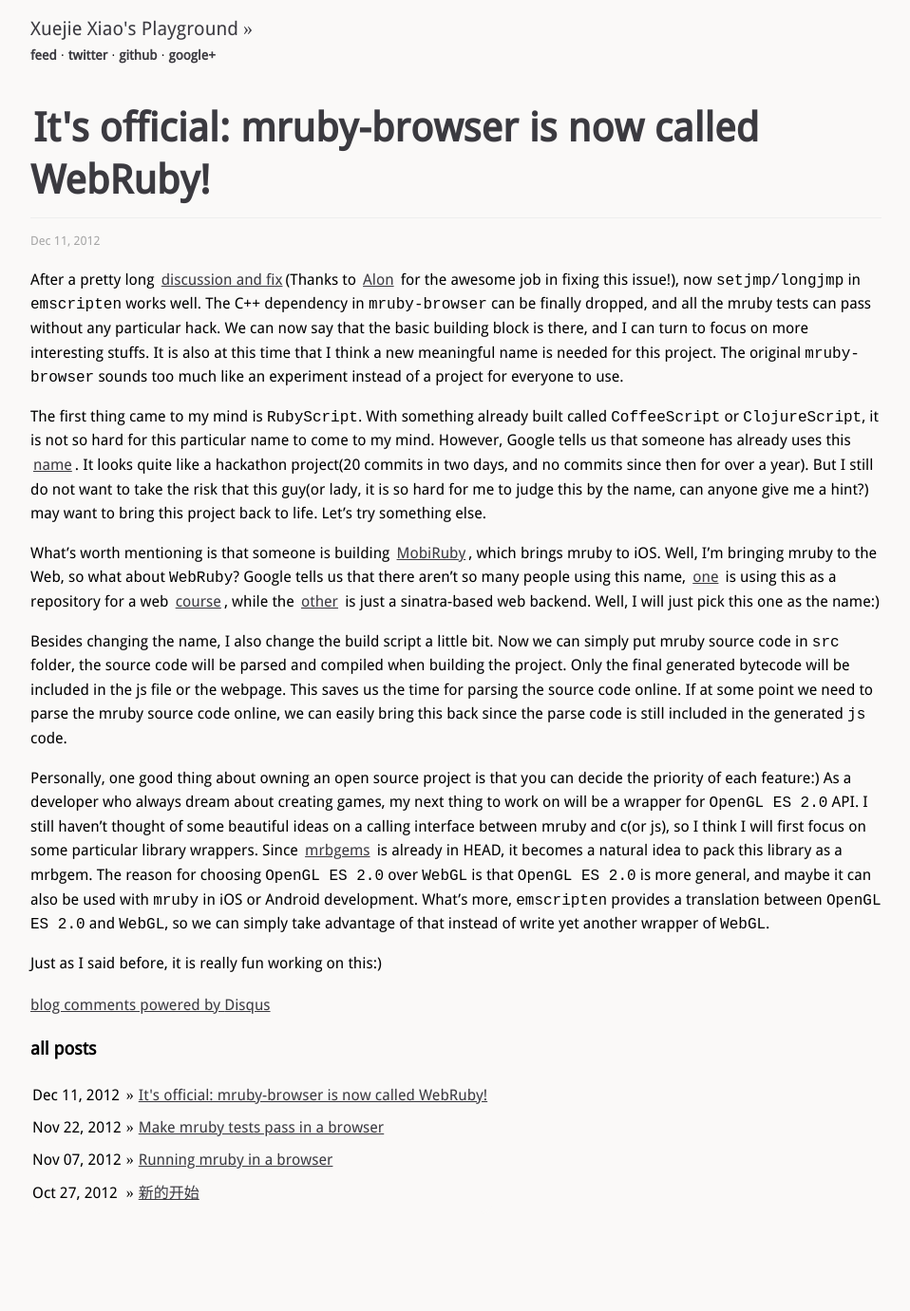
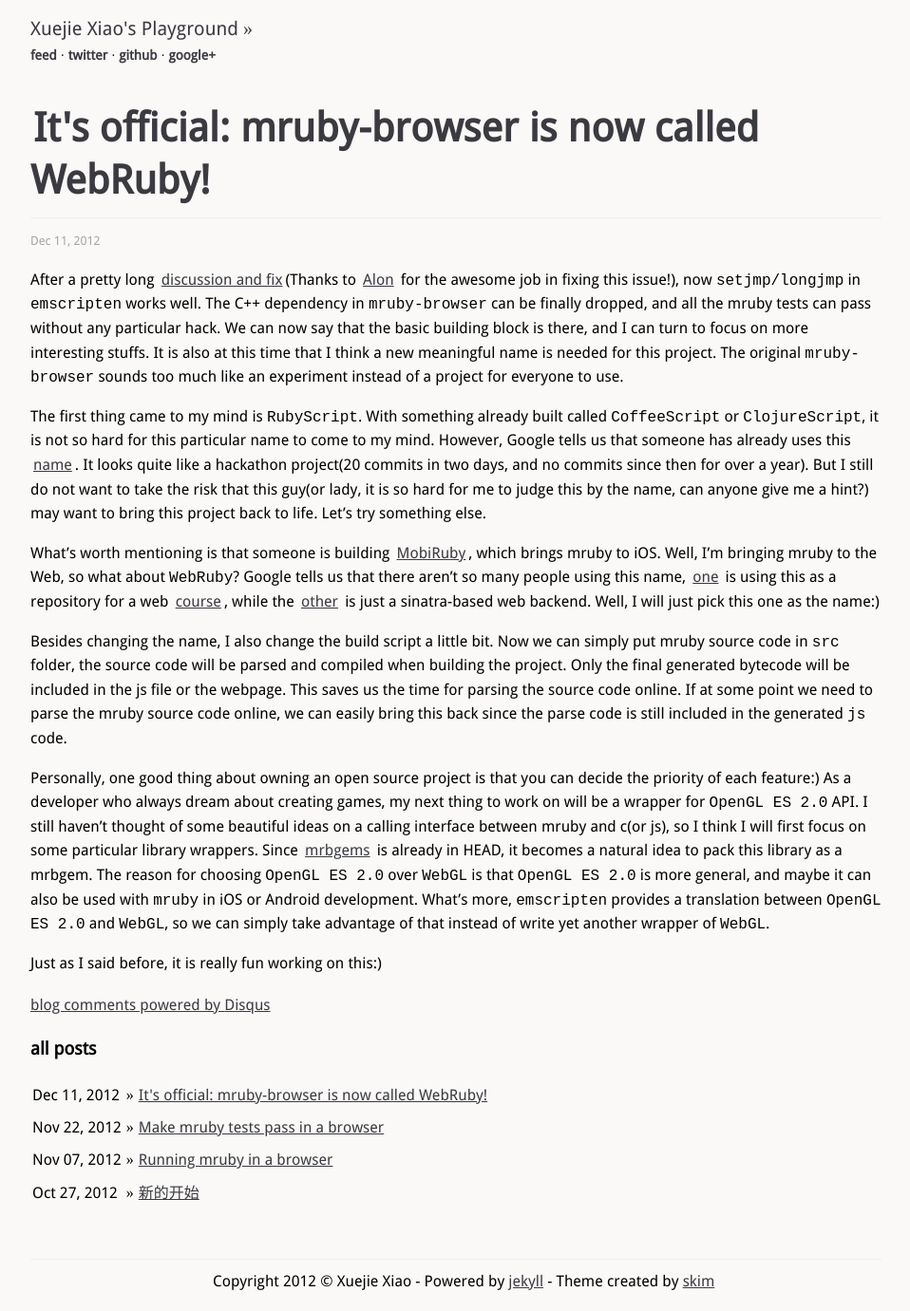
Before and after one commit to xxuejie/xxuejie.github.com, a Jekyll site: the page built from index.html, in a window 1280 px wide and 1381 px high. Shown: the whole window at 95% size, without its empty margins (160-1118 px from the left). Built offline with Jekyll 4.4.1, drawn with Linux system fonts in a browser that asks for light colours; Markdown is read by kramdown in place of the engine named in the settings; comment, search, counter and statistics services are not loaded.

Commit message:
Add footer

```diff
--- /dev/null
+++ b/_includes/footer.html
@@ -0,0 +1,5 @@
+<div id="footer">
+  Copyright 2012 © Xuejie Xiao - Powered by
+  <a href="https://github.com/mojombo/jekyll">jekyll</a>
+  - Theme created by <a href="https://github.com/sl4m">skim</a>
+</div>
--- a/_layouts/default.html
+++ b/_layouts/default.html
@@ -43,6 +43,7 @@
 		</p>
     <br />
   </div>
+  {% include footer.html %}
   {% include ga.html %}
   </body>
 </html>
--- a/stylesheets/screen.css
+++ b/stylesheets/screen.css
@@ -106,6 +106,13 @@ h1 {
 	left: 0px;
 	width: 100%;
 	padding: 0.67em 0 1em 15%;
+}
+
+#footer {
+  background-color: #FAF9F8;
+  margin: 0 15%;
+  padding: 0.67em 0 1em 15%;
+  border-top: 1px solid #EEE;
 }
 
 #header a {
```
